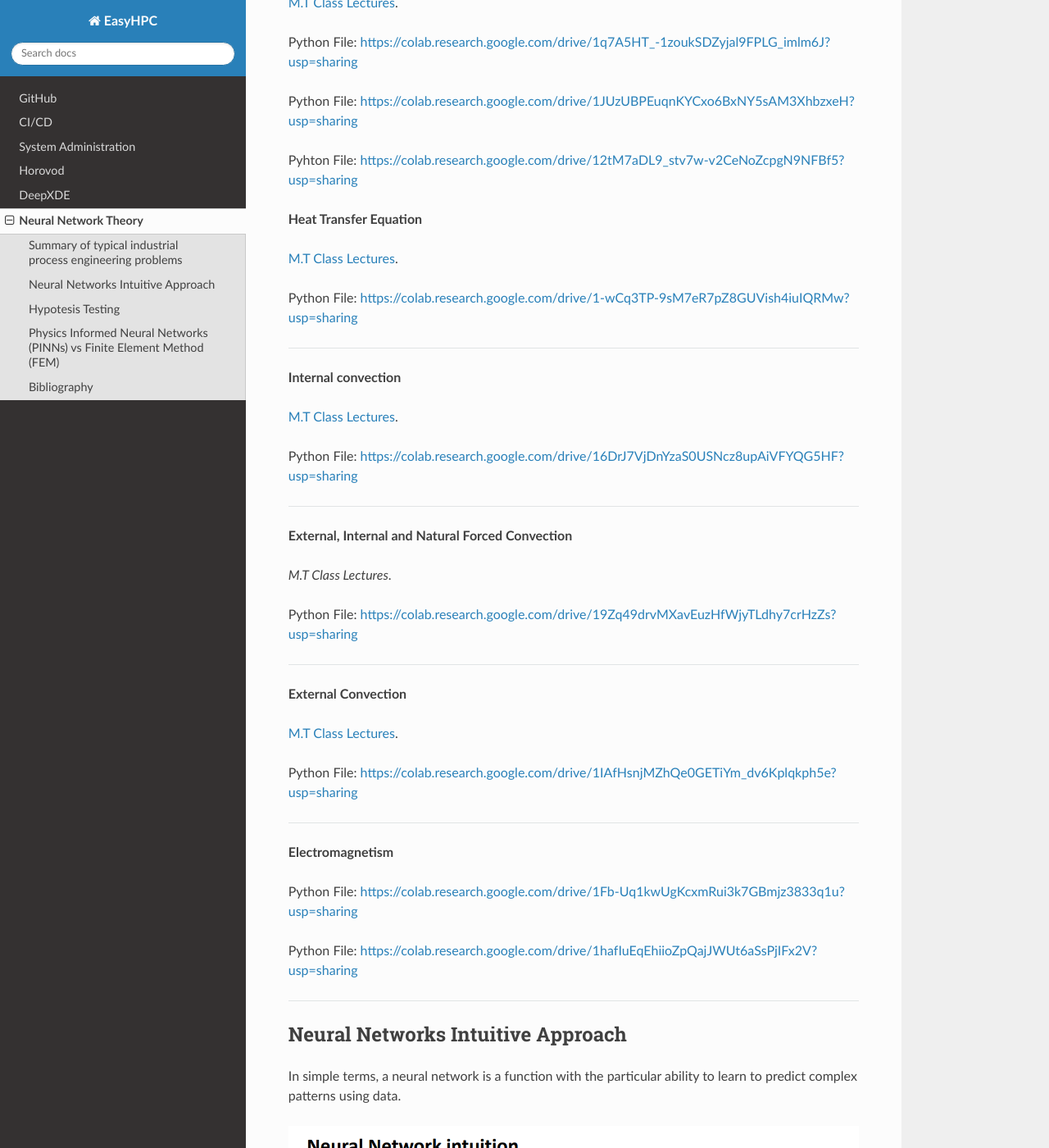
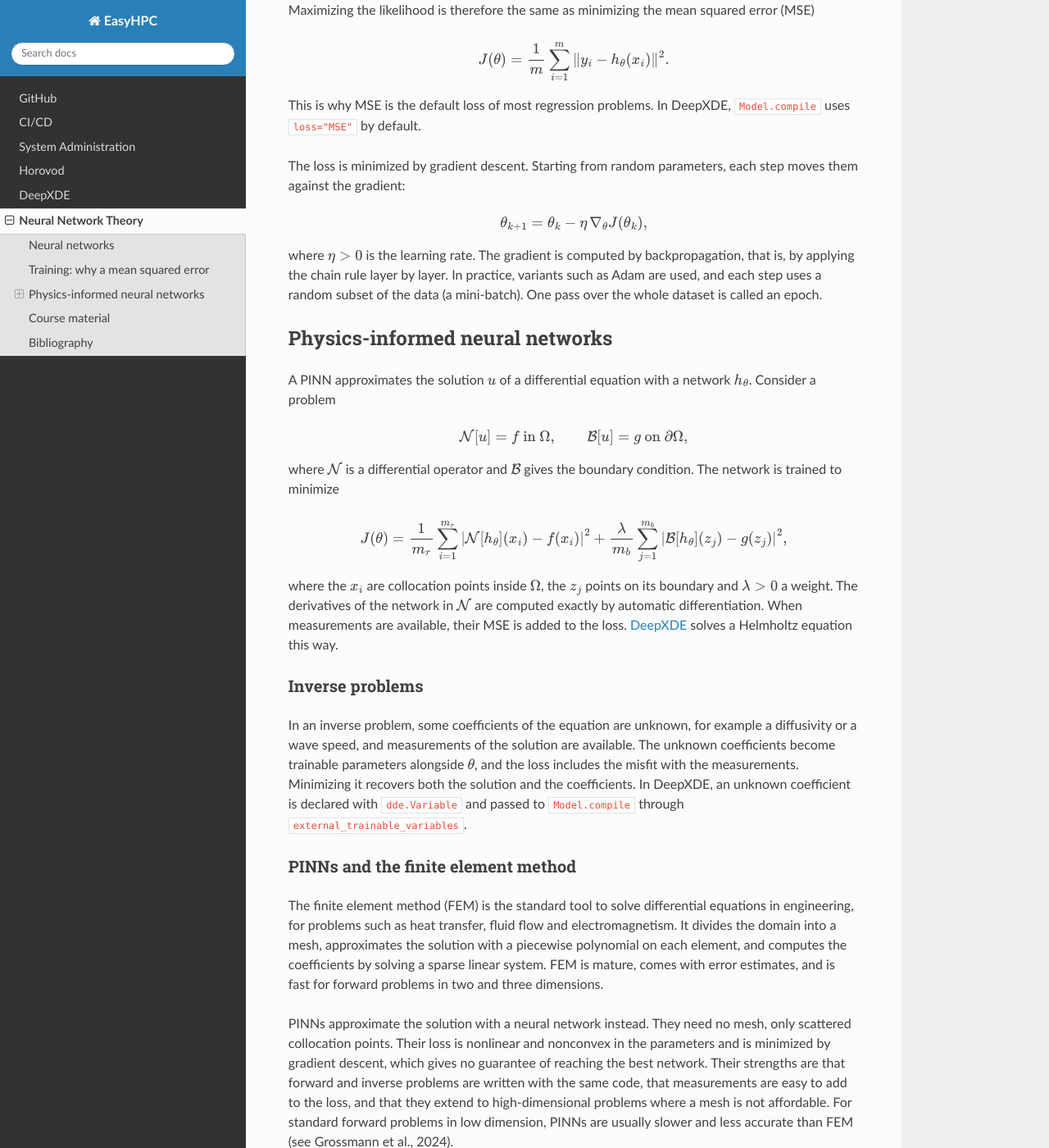
Before and after one commit to pescap/EasyHPC, a Sphinx documentation site: the page built from docs/source/nn.rst, in a window 1280 px wide and 1400 px high, scrolled down 1485 px. Shown: the whole window at 82% size. Built offline with Sphinx 7.4.7 and the Read the Docs theme 3.1.0, drawn with Linux system fonts in a browser that asks for light colours; some of the changed text lies outside the part shown.

Commit message:
Rewrite the neural network theory page: remove duplicates, third-party images and the private Overleaf link, fix the course links

```diff
--- a/docs/source/nn.rst
+++ b/docs/source/nn.rst
@@ -2,255 +2,137 @@
 Neural Network Theory
 =====================
 
-
-.. todo::
-
-    To do. Explain the theory for inverse problems, and add references.
+This page explains what a neural network computes, why it is trained by minimizing a mean squared error, and how physics-informed neural networks (PINNs) use the same ideas to solve differential equations.
 
 
-Summary of typical industrial process engineering problems
-----------------------------------------------------------
+Neural networks
+---------------
 
-As a review of theory and physical concepts, you can find the class readings by Professor María Thomsen Solis from the Adolfo Ibáñez University and the python file made by Artemio Araya. Completion of this teaching material will continue to be developed after the project.
+In simple terms, a neural network is a function with parameters that can be tuned to fit data.
 
-====
+A fully connected network with :math:`L` layers takes an input vector :math:`x` and computes
 
-**Momentum Conservation**
+.. math::
 
-`M.T Class Lectures <https://drive.google.com/file/d/1BlXg5ymmiAKZ5J5dcu6JQZWL5Yius6QL/view?usp=sharing>`__.
+    a^{(0)} = x, \qquad
+    a^{(l)} = \sigma\left( W^{(l)} a^{(l-1)} + b^{(l)} \right), \quad l = 1, \dots, L-1, \qquad
+    h_\theta(x) = W^{(L)} a^{(L-1)} + b^{(L)}.
 
-Python File: https://colab.research.google.com/drive/1PhjGNHVIGK0Jek4NyEskEKfb3Ihl9LZy?usp=sharing
+- :math:`W^{(l)}` is the weight matrix and :math:`b^{(l)}` the bias vector of layer :math:`l`. Together they form the parameters :math:`\theta` of the network.
+- :math:`\sigma` is a nonlinear function applied to each entry, called the activation function. Common choices are ReLU, the sigmoid, :math:`\tanh` and :math:`\sin`.
+- The number of rows of :math:`W^{(l)}` is the number of neurons of layer :math:`l`.
 
-====
+For example, a network with 3 inputs, two hidden layers of 3 and 2 neurons, and 1 output computes
 
-**Cinematic**
+.. math::
 
-`M.T Class Lectures <https://drive.google.com/file/d/1YhQSburG66JWN0IEQgdkFFf3OaXRe2GT/view?usp=sharing>`__.
+    h_\theta(x) = W^{(3)} \sigma\left( W^{(2)} \sigma\left( W^{(1)} x + b^{(1)} \right) + b^{(2)} \right) + b^{(3)},
 
-Python File: https://colab.research.google.com/drive/1f8_eslVUXN0-8IDR3ASJoHXNIMRTH7oL?usp=sharing
+with :math:`W^{(1)} \in \mathbb{R}^{3 \times 3}`, :math:`W^{(2)} \in \mathbb{R}^{2 \times 3}` and :math:`W^{(3)} \in \mathbb{R}^{1 \times 2}`. For regression, the last layer has no activation, as above.
 
-====
+In the physics problems of this guide, the input is a point in space or in space-time, for example :math:`(x, y)` or :math:`(t, x)`. The output is either
 
-**Static**
+- a scalar field, such as a temperature or a mass density, or
+- a vector field, such as a velocity, a heat flux or an electric field.
 
-`M.T Class Lectures <https://drive.google.com/file/d/1QERWlV-Ztj2wzNyQ8vWU8euGz42OO7R6/view?usp=sharing>`__.
+These videos by Andrew Ng give an intuitive introduction:
 
-Python File: `<https://colab.research.google.com/drive/1E2HEK9027jVSRXRMAz5m2LPH0_wtlFtE?usp=sharing>`__
-
-====
-
-**Fluyid Dynamics**
-
-`M.T Class Lectures <https://drive.google.com/file/d/1BxTonblF8azjkXSE-xcZeW8Qyyy8xRzP/view?usp=sharing>`__.
-
-Python File: https://colab.research.google.com/drive/1C82mvWWrylb3vxYrxfU0TRjgb6NntUfd?usp=sharing
-
-`M.T Class Lectures <https://drive.google.com/file/d/140Gbbw9qTX1EN4t7PYPgFnUYadKAPk85/view?usp=sharing>`__.
-
-Python File: https://colab.research.google.com/drive/1ftpYxW6-W1iypHdhIPFn7MFofvb26gNm?usp=sharing
+- `What is a neural network? <https://www.youtube.com/watch?v=n1l-9lIMW7E>`__
+- `Supervised learning with a neural network <https://www.youtube.com/watch?v=BYGpKPY9pO0>`__
 
 
-`M.T Class Lectures <https://drive.google.com/file/d/1lpRTIV1evP8OF2US6XV1EnTfpjCHtbeZ/view?usp=sharing>`__.
+Training: why a mean squared error
+----------------------------------
 
-Python File: https://colab.research.google.com/drive/1bC4P4eJ6GHxDjwqHh73IT9ubplW9VA99?usp=sharing
+Suppose we measure a field :math:`u` with :math:`K` components at points :math:`x_1, \dots, x_m`, and that each measurement has an instrument error:
 
-====
+.. math::
 
-**Heat Transfer**
+    y_i = u(x_i) + \varepsilon_i, \qquad \varepsilon_i \sim \mathcal{N}(0, s^2 I), \quad i = 1, \dots, m,
 
-`M.T Class Lectures <https://drive.google.com/file/d/1YGLTkY-rtHdX8B21JP-L_OlvebzcE9zY/view?usp=sharing>`__.
+with independent errors. We use the network to approximate :math:`u`. The likelihood of the parameters :math:`\theta` given the measurements is
 
-`M.T Class Lectures <https://drive.google.com/file/d/1W-3-1duyDI8AZVkgq9e_KdDxvRN4ptUU/view?usp=sharing>`__.
+.. math::
 
-Python File: `<https://colab.research.google.com/drive/1q7A5HT_-1zoukSDZyjal9FPLG_imlm6J?usp=sharing>`__
+    \mathcal{L}(\theta) = \prod_{i=1}^{m} \frac{1}{(2 \pi s^2)^{K/2}} \exp\left( -\frac{\| y_i - h_\theta(x_i) \|^2}{2 s^2} \right),
 
-Python File: `<https://colab.research.google.com/drive/1JUzUBPEuqnKYCxo6BxNY5sAM3XhbzxeH?usp=sharing>`__
+so that
 
-Pyhton File: `<https://colab.research.google.com/drive/12tM7aDL9_stv7w-v2CeNoZcpgN9NFBf5?usp=sharing>`__
+.. math::
 
-**Heat Transfer Equation**
+    -\log \mathcal{L}(\theta) = \frac{1}{2 s^2} \sum_{i=1}^{m} \| y_i - h_\theta(x_i) \|^2 + \text{constant}.
 
-`M.T Class Lectures <https://drive.google.com/file/d/1zayz8u5zzlt4zTrH9YxvT7nx6CgPJBKC/view?usp=sharing>`__.
+Maximizing the likelihood is therefore the same as minimizing the mean squared error (MSE)
 
-Python File: https://colab.research.google.com/drive/1-wCq3TP-9sM7eR7pZ8GUVish4iuIQRMw?usp=sharing
+.. math::
 
-====
+    J(\theta) = \frac{1}{m} \sum_{i=1}^{m} \| y_i - h_\theta(x_i) \|^2.
 
-**Internal convection**
+This is why MSE is the default loss of most regression problems. In DeepXDE, ``Model.compile`` uses ``loss="MSE"`` by default.
 
-`M.T Class Lectures <https://drive.google.com/file/d/1NvxHsg0PqwW3cjcR9sYD_jrlve6qPd-G/view?usp=sharing>`__.
+The loss is minimized by gradient descent. Starting from random parameters, each step moves them against the gradient:
 
-Python File: https://colab.research.google.com/drive/16DrJ7VjDnYzaS0USNcz8upAiVFYQG5HF?usp=sharing
+.. math::
 
-====
+    \theta_{k+1} = \theta_k - \eta \, \nabla_\theta J(\theta_k),
 
-**External, Internal and Natural Forced Convection**
-
-`M.T Class Lectures`.
-
-Python File: https://colab.research.google.com/drive/19Zq49drvMXavEuzHfWjyTLdhy7crHzZs?usp=sharing
-
-====
-
-**External Convection**
-
-`M.T Class Lectures <https://drive.google.com/file/d/1L1gyne2TV_EMGuxnGup-AIyEHFRVVNPf/view?usp=sharing>`__.
-
-Python File: https://colab.research.google.com/drive/1IAfHsnjMZhQe0GETiYm_dv6Kplqkph5e?usp=sharing
+where :math:`\eta > 0` is the learning rate. The gradient is computed by backpropagation, that is, by applying the chain rule layer by layer. In practice, variants such as Adam are used, and each step uses a random subset of the data (a mini-batch). One pass over the whole dataset is called an epoch.
 
 
-====
+Physics-informed neural networks
+--------------------------------
 
-**Electromagnetism**
+A PINN approximates the solution :math:`u` of a differential equation with a network :math:`h_\theta`. Consider a problem
 
-Python File: https://colab.research.google.com/drive/1Fb-Uq1kwUgKcxmRui3k7GBmjz3833q1u?usp=sharing
+.. math::
 
-Python File: https://colab.research.google.com/drive/1hafIuEqEhiioZpQajJWUt6aSsPjIFx2V?usp=sharing
+    \mathcal{N}[u] = f \ \text{in } \Omega, \qquad \mathcal{B}[u] = g \ \text{on } \partial\Omega,
+
+where :math:`\mathcal{N}` is a differential operator and :math:`\mathcal{B}` gives the boundary condition. The network is trained to minimize
+
+.. math::
+
+    J(\theta) = \frac{1}{m_r} \sum_{i=1}^{m_r} \left| \mathcal{N}[h_\theta](x_i) - f(x_i) \right|^2
+    + \frac{\lambda}{m_b} \sum_{j=1}^{m_b} \left| \mathcal{B}[h_\theta](z_j) - g(z_j) \right|^2,
+
+where the :math:`x_i` are collocation points inside :math:`\Omega`, the :math:`z_j` points on its boundary and :math:`\lambda > 0` a weight. The derivatives of the network in :math:`\mathcal{N}` are computed exactly by automatic differentiation. When measurements are available, their MSE is added to the loss. :doc:`deepxde` solves a Helmholtz equation this way.
 
 
-====
+Inverse problems
+****************
 
-Neural Networks Intuitive Approach
-----------------------------------
-In simple terms, a neural network is a function with the particular ability to learn to predict complex patterns using
-data.
-
-.. image:: Image/NeuralNetworkbyAndrewNg.png
-    :alt: (by Andrew Ng, Machine Learning Coursera)
-
-.. image:: Image/RedExplicadaT.png
-    :alt: by Andrew Ng, Machine Learning Coursera
-
-Below this photo you can find the same neural network that Andrew Ng shows in his video, but in vectorized form.
-
-As shown in the figure, this neural network have an input pattern vector s of 3 dimensions. And a output predicted response of 1 dimension.
-
-- The layer 1 have 0 neurons.
-- The layer 2 have 3 neurons.
-- The layer 3 have 2 neurons.
-- The layer 4 have 1 neuron.
-
-For any layer the neurons takes the information of the prevoius layers as a lineal combination of weight and basis parameters, and apply a nonlineal
-transformation. Typical nonlineal transformations can be ReLU, Sigmoid, Tanh, etc ...
-
-There exist many other activations functions. The structure and other propieties of neural networks are goning to be discussed in Mathematical Statistics Section.
-
-In this project, we will use neural networks with only 2 input patern vector that can be the following:
-
-- time and a spatial variable
-- two spatial variables
-
-And a output pattern vector that can be:
-
-- a vector belonging to a vector field (For example: Electric Field, Magnetic Field, heat flux, Force field)
-- scalar value belonging to a scalar field (Temperature, mass density)
-
-To optimize the model we need data. Different points in space-time or space-space associated vectors or scalar value belonging to our vector or scalar field.
-
-First, we will use the maximum likelihood method to define the optimization problem, which under a series of assumptions consists of find the parameters of the network that minimizes a type of mean square error (the loss function) between the predictions and the values observed in the database. This type of cost function (loss function) commonly originates when we assume that the values that we want to predict in the database have a random error that distributes normally with constant covariance matrix, and that these random error can also be related.
-
-Second, we will use the gradient descent algorithm to find the network parameters that best fit our predictions.
-
-We will update our parameters by multiplying the vector obtained by a lambda scalar number and adding it to the vector with which we calculate the gradient of the cost function. We will go through this process many times (each process is a particular epoch), each time reducing the error variance of our predictions.
-
-Then with the gradient descent it varies its parameters until it reaches the optimal solution.
-
-These videos explain in a more intuitive way how neural networks work.
-
-What is a neural network?
-https://www.youtube.com/watch?v=n1l-9lIMW7E&list=PLpFsSf5Dm-pd5d3rjNtIXUHT-v7bdaEIe&index=2
-
-Supervised Learning with a Neural Network
-https://www.youtube.com/watch?v=BYGpKPY9pO0
-
-Mathematic Details About Deep Neural Networks applied to Physics
-https://www.overleaf.com/5389572137znnjcpqctqxj
-
-Hypotesis Testing
------------------
-
-If we have a vector field or K dimensions or a scalar field of 1 dimension, and a random experiment that consists of measuring those vectors of interest for different points in time-space, then we can use the Maximum Likelihood Method
-and an evaluation metric to determine if to determine whether we can indeed use the neural network to approximate the vector or scalar field of interest.
-
-- Our null hypothesis is that there exist the relationship and it is the one trained using the train data.
-
-- The alternative hypothesis is that the trained network does not approximate the vector or scalar function of interest.
+In an inverse problem, some coefficients of the equation are unknown, for example a diffusivity or a wave speed, and measurements of the solution are available. The unknown coefficients become trainable parameters alongside :math:`\theta`, and the loss includes the misfit with the measurements. Minimizing it recovers both the solution and the coefficients. In DeepXDE, an unknown coefficient is declared with ``dde.Variable`` and passed to ``Model.compile`` through ``external_trainable_variables``.
 
 
-The randomness of the measurements is based on the idea that we have a measurement error of the instrument used in the laboratory.
+PINNs and the finite element method
+***********************************
 
-Now we can then use it to predict new values that have not been observed in the database.
+The finite element method (FEM) is the standard tool to solve differential equations in engineering, for problems such as heat transfer, fluid flow and electromagnetism. It divides the domain into a mesh, approximates the solution with a piecewise polynomial on each element, and computes the coefficients by solving a sparse linear system. FEM is mature, comes with error estimates, and is fast for forward problems in two and three dimensions.
+
+PINNs approximate the solution with a neural network instead. They need no mesh, only scattered collocation points. Their loss is nonlinear and nonconvex in the parameters and is minimized by gradient descent, which gives no guarantee of reaching the best network. Their strengths are that forward and inverse problems are written with the same code, that measurements are easy to add to the loss, and that they extend to high-dimensional problems where a mesh is not affordable. For standard forward problems in low dimension, PINNs are usually slower and less accurate than FEM (see Grossmann et al., 2024).
 
 
-**Maximum Likelihood Method**
+Course material
+---------------
 
-If we want to estimate a vector field of K dimensions or a scalar field of 1 dimension.
+The engineering problems below come from the course of Professor María Thomsen Solís at Universidad Adolfo Ibáñez. Artemio Araya wrote a Python notebook for each topic, on Google Colab.
 
-Assuming that at a point in space we have a point vector of interest that has an associated probability density distribution due to random measurement error, where the expectation of said vector is the value of interest, then for a point sample or realizations of such a measurement experiment, we define the likelihood function of the sample as follows.
-
-.. image:: Image/MLEPhoto.png
-    :alt: (deepxde library)
-
-It is mathematically provable that the likelihood defined in this way is the equivalent of reducing a type of mean square error, or what is popularly known as MLE.
-
-**Precisely in the deepxde library we do not carry out this procedure**
-
-We assume that there is a relationship between the expectation of these random vectors as a function of a point in space. We use the neural network to parameterize the expectation of our random vectors for different points in space.
-
-We assume that there is independence between the different vectors observed in the database.
-
-Physics Informed Neural Networks (PINNs) vs Finite Element Method (FEM)
------------------------------------------------------------------------
-
-FEM is a commonly used method for **numerically** solving differential equiations in engeneering and mathematical modeling. This method is very popular for solving problems in traditional fields like heat transfer, fluid flow, electromagnetic potential and even FEM based programs to run simulations. FEM is based on discretization in the given space dimensions, so it creates a discrete **mesh** of the continuous to compute approximations of the values in the nods of the mesh solving a system of equations via **linear** algebra.
-
-PINNS on the other hand give a more robust solution based on a non-linear function represented by a neural network instead of solving the matrix of equations in FEM. The parameters are no longer linked to points values in the space as they are replaced with the weights and biases of the loss function wich is a nonlinear and nonconvex function respect to its parameter theta. Going into the training we have our biggest advantage so far as we can feed our NN with scattered points because this model does not require a mesh for this operation. Lastly our neural network can manage solving its loss function through multiple dimensions because each layer of the neuron is differentiable, so it is the loss function, then we can optimize it via a gradient based algorithm using the backpropagation algorithm.
-
-PINNs have the capability to compute high dimensional fields.
-
-**Theory Behind Inverse Problems** (To do. Explain the theory for inverse problems, and add references.)
-
-
-
-**Neural Networks**
-
-In simple terms, a neural network is a function with the particular ability to learn to predict complex patterns using
-data.
-
-.. image:: Image/NeuralNetworkbyAndrewNg.png
-    :alt: by Andrew Ng, Machine Learning Coursera
-
-
-
-.. image:: Image/RedNeuronal.png
-
-As shown in the figure, the layer of neurons is represented with a non-linear transformation. In each layer shown in Figure 1, the network uses the same activation function (non-linear transformation in Figure 2).
-
-There are many activation functions
-
-On this occasion, we will use this type of architecture to approach the nature of vector and scalar fields applied to
-physics.
-
-To optimize the model we need data. Different points in space-time with associated vectors belonging to our vector or scalar field.
-
-First, we will use the maximum likelihood method to define the optimization problem, which under a series of assumptions consists of find the parameters of the network that minimizes a type of mean square error (the loss function) between the predictions and the values observed in the database.
-
-Second, we will use the gradient descent algorithm to find the network parameters that best fit our predictions.
-
-To complete with the previous task, we will use the backpropagation algorithm to calculate in each "epoch" the evaluation in the gradient function of the cost function for a particular network parameters (A concatenation of arrays with real numbers).
-
-Then with the gradient descent it varies its parameters until it reaches the optimal solution.
-
-These videos explain in a more intuitive way how neural networks work.
-
-What is a neural network?
-https://www.youtube.com/watch?v=n1l-9lIMW7E&list=PLpFsSf5Dm-pd5d3rjNtIXUHT-v7bdaEIe&index=2
-Supervised Learning with a Neural Network
-https://www.youtube.com/watch?v=BYGpKPY9pO0
-
-Mathematic Details About Deep Neural Networks applied to Physics
-https://www.overleaf.com/5389572137znnjcpqctqxj
+- Momentum conservation: `notebook <https://colab.research.google.com/drive/1PhjGNHVIGK0Jek4NyEskEKfb3Ihl9LZy?usp=sharing>`__
+- Kinematics: `notebook <https://colab.research.google.com/drive/1f8_eslVUXN0-8IDR3ASJoHXNIMRTH7oL?usp=sharing>`__
+- Statics: `notebook <https://colab.research.google.com/drive/1E2HEK9027jVSRXRMAz5m2LPH0_wtlFtE?usp=sharing>`__
+- Fluid dynamics: `notebook 1 <https://colab.research.google.com/drive/1C82mvWWrylb3vxYrxfU0TRjgb6NntUfd?usp=sharing>`__, `notebook 2 <https://colab.research.google.com/drive/1ftpYxW6-W1iypHdhIPFn7MFofvb26gNm?usp=sharing>`__, `notebook 3 <https://colab.research.google.com/drive/1bC4P4eJ6GHxDjwqHh73IT9ubplW9VA99?usp=sharing>`__
+- Heat transfer: `notebook 1 <https://colab.research.google.com/drive/1q7A5HT_-1zoukSDZyjal9FPLG_imlm6J?usp=sharing>`__, `notebook 2 <https://colab.research.google.com/drive/1JUzUBPEuqnKYCxo6BxNY5sAM3XhbzxeH?usp=sharing>`__, `notebook 3 <https://colab.research.google.com/drive/12tM7aDL9_stv7w-v2CeNoZcpgN9NFBf5?usp=sharing>`__
+- Heat equation: `notebook <https://colab.research.google.com/drive/1-wCq3TP-9sM7eR7pZ8GUVish4iuIQRMw?usp=sharing>`__
+- Internal convection: `notebook <https://colab.research.google.com/drive/16DrJ7VjDnYzaS0USNcz8upAiVFYQG5HF?usp=sharing>`__
+- External, internal and natural convection: `notebook <https://colab.research.google.com/drive/19Zq49drvMXavEuzHfWjyTLdhy7crHzZs?usp=sharing>`__
+- External convection: `notebook <https://colab.research.google.com/drive/1IAfHsnjMZhQe0GETiYm_dv6Kplqkph5e?usp=sharing>`__
+- Electromagnetism: `notebook 1 <https://colab.research.google.com/drive/1Fb-Uq1kwUgKcxmRui3k7GBmjz3833q1u?usp=sharing>`__, `notebook 2 <https://colab.research.google.com/drive/1hafIuEqEhiioZpQajJWUt6aSsPjIFx2V?usp=sharing>`__
 
 
 Bibliography
 ------------
+
+- I. Goodfellow, Y. Bengio and A. Courville. *Deep Learning*. MIT Press, 2016. `deeplearningbook.org <https://www.deeplearningbook.org>`__
+- M. Raissi, P. Perdikaris and G. E. Karniadakis. Physics-informed neural networks: A deep learning framework for solving forward and inverse problems involving nonlinear partial differential equations. *Journal of Computational Physics*, 378:686–707, 2019. `doi:10.1016/j.jcp.2018.10.045 <https://doi.org/10.1016/j.jcp.2018.10.045>`__
+- L. Lu, X. Meng, Z. Mao and G. E. Karniadakis. DeepXDE: A deep learning library for solving differential equations. *SIAM Review*, 63(1):208–228, 2021. `doi:10.1137/19M1274067 <https://doi.org/10.1137/19M1274067>`__
+- T. G. Grossmann, U. J. Komorowska, J. Latz and C.-B. Schönlieb. Can physics-informed neural networks beat the finite element method? *IMA Journal of Applied Mathematics*, 89(1):143–174, 2024. `doi:10.1093/imamat/hxae011 <https://doi.org/10.1093/imamat/hxae011>`__
```
Also changed, not shown: docs/source/Image/MLEPhoto.png (deleted), docs/source/Image/NeuralNetworkbyAndrewNg.png (deleted), docs/source/Image/RedExplicadaT.png (deleted), docs/source/Image/RedNeuronal.png (deleted), 1 other file.
